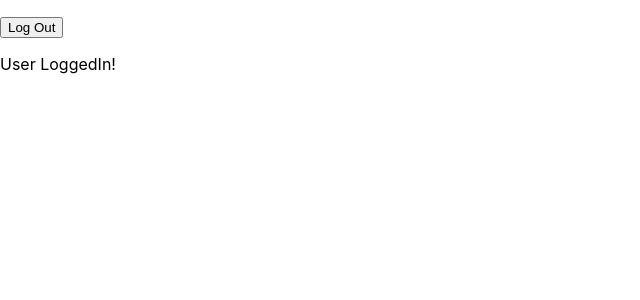
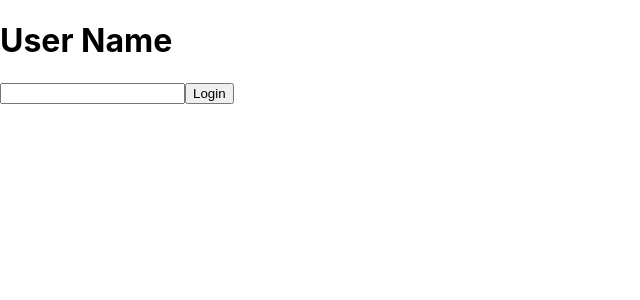
Before and after one commit to chandana701/React-Project, a React (Create React App) app: page / in a window 1280 px wide. Shown: the top 300 px of the page, without its empty margins (0-640 px from the left). Built offline with nearby package versions, Linux system fonts and the light colour scheme.

Commit message:
Welcome User on Login

```diff
--- a/src/App.js
+++ b/src/App.js
@@ -10,7 +10,8 @@ import React from 'react';
     constructor(props){
       super(props);
       this.state = {
-        isLoggedIn :true
+        isLoggedIn :true,
+        username : '',
       }
     }
     Lg=(event)=>{
@@ -24,27 +25,43 @@ import React from 'react';
         isLoggedIn : false
       })
     }
+    myChangeHandler = (event) =>{
+      this.setState({
+        username : event.target.value,
+        isLoggedIn :true
+      })
 
+    }
 
     render(){
       return(
-        // <div>
-        // {/* {this.state.isLoggedIn?
-        //   <p>
-        //   <button onClick={()=>this.Lg()}>Log Out</button>
-        //   </p>
-        //  :
-        //  <p>
-        //  <button onClick={()=>this.LO()}>Log In</button>
-        //  </p> */}
 
-        //  {/* } */}
+       <form>
+
+
+        {this.state.isLoggedIn?
+        <p>
+        <h1>User Name</h1>
+       <input type = 'text'
+          name = 'username'
+          onChange = {this.myChangeHandler}
+       />
+
+          <button onClick={(event)=>{event.preventDefault();this.LO()}}>Login</button>
+
+          </p>
+          :
+         <p>
+           <div>Welcome {this.state.username}!</div>
+          <button onClick={(event)=>{event.preventDefault();this.Lg()}}>Logout</button>
+
+        </p>
+        }
 
 
 
-        <div>
 
-       {this.state.isLoggedIn?
+       {/* {this.state.isLoggedIn?
         <Login
           lo = {this.LO}
         />
@@ -53,19 +70,16 @@ import React from 'react';
           lg = {this.Lg}
         />
 
+       } */}
 
-       }
 
-      {/* </div> */}
-      </div>
+
+       </form>
+
+
+
       );
-      // return(
 
-      //  <div>
-      //    <Login></Login>
-      //    <Logout></Logout>
-      //  </div>
-      // )
     }
 
 
@@ -75,63 +89,7 @@ import React from 'react';
 
  }
 
-// class App extends React.Component {
-//   constructor(props) {
-//     super(props);
-//     this.state = { age: '',
-//            isSubmitted :false };
-//     }
 
-//   myChangeHandler = (event) => {
-//     this.setState({age: event.target.value});
-//     this.setState({
-//       isSubmitted : false
-//     })
-//   }
-
-
-
-// mySubmitHandler (event) {
-  // event.prevent.default();
-//    this.setState({
-//     isSubmitted : true
-//     }
-//    )
-
-
-// }
-
-
-//   render() {
-//     return(
-//     <form>
-
-//       <h1>Enter your age :</h1>
-
-//       <input
-//         type='number'
-//         name = 'age'
-//          onChange={this.myChangeHandler}
-//       />
-
-//       <button onClick= {(event)=>{event.preventDefault();this.mySubmitHandler(event)}}>Submit</button>
-
-
-
-//       { this.state.isSubmitted ?
-//        <div>Your Age is {this.state.age}</div> : <div></div>
-
-//       }
-
-//  <br></br>
-//        </form>
-
-//     );
-
-
-//   }
-
-// }
 
 ReactDOM.render(
 
```
